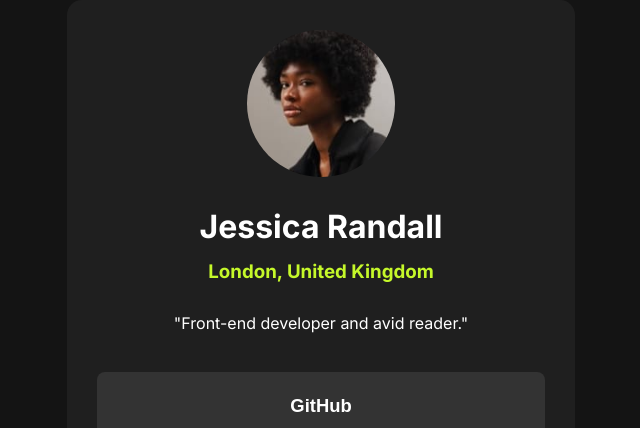
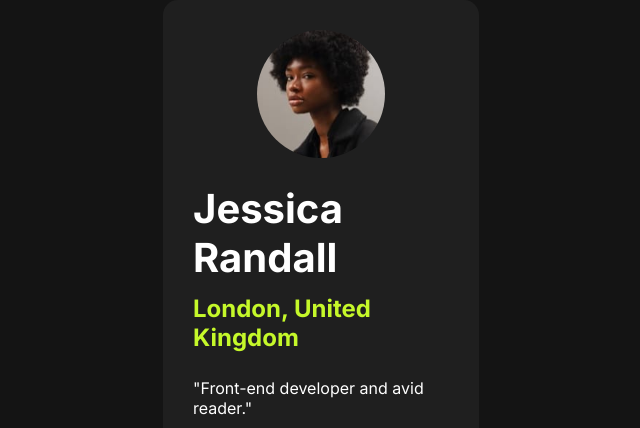
Before and after one commit to mail2ifham/social-links-profile, a plain HTML site: page index.html in a window 1280 px wide. Shown: the top 428 px of the page, without its empty margins (319-959 px from the left). Drawn offline with Linux system fonts and the light colour scheme.

Commit message:
udate index.html

```diff
--- a/index.html
+++ b/index.html
@@ -26,7 +26,7 @@
       <div class="heading">
         <img src="./assets/images/avatar-jessica.jpeg" alt="profile pic" />
         <h1>Jessica Randall</h1>
-        <h3>London, United Kingdom</h3>
+        <h2>London, United Kingdom</h2>
         <p>"Front-end developer and avid reader."</p>
       </div>
       <div class="button-group">
--- a/style.css
+++ b/style.css
@@ -13,6 +13,7 @@
 }
 
 body {
+
   font-family: "Inter", sans-serif;
   display: flex;
   flex-direction: column;
@@ -28,6 +29,8 @@ main {
   color: var(--White);
   border-radius: 15px;
   padding: 30px;
+  width: 20%
+
 }
 .heading {
   display: flex;
@@ -41,7 +44,11 @@ main {
   width: 50%;
 }
 
-.heading h3 {
+.heading h1 {
+  font-size: 2.5rem;
+}
+
+.heading h2 {
   color: var(--Green);
   padding: 5% 0 10% 0;
 }
```
